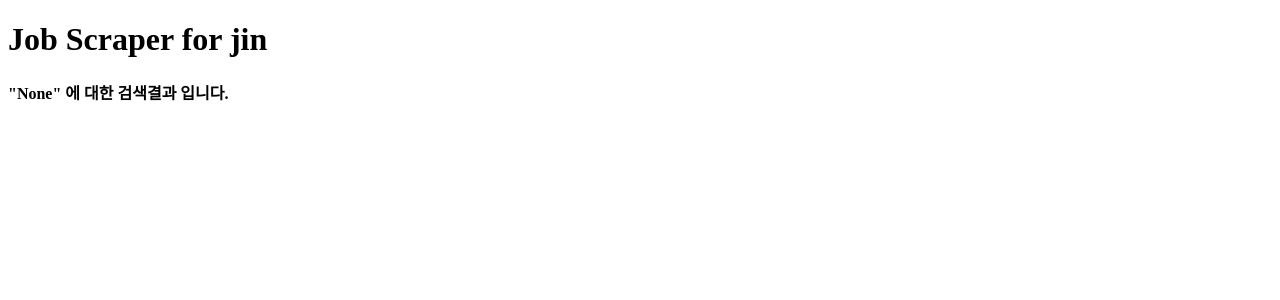
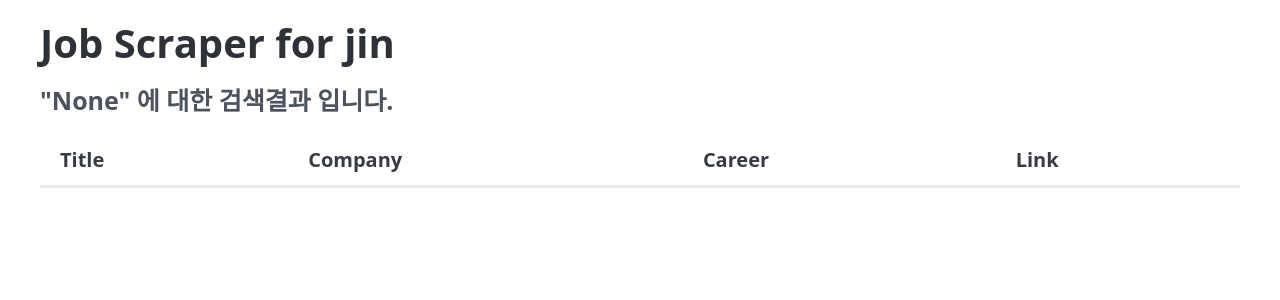
Before and after one commit to jiin972/python-flask-web, a Flask app: page /search in a window 1280 px wide. Shown: the top 300 px of the page. Run offline with Flask 3, Linux system fonts and the light colour scheme; lists and menus that the app fills with data are empty; some libraries are stand-ins or nearby versions.

Commit message:
feat: 검색 및 결과 제공 HTML 구

```diff
--- a/templates/home.html
+++ b/templates/home.html
@@ -5,15 +5,18 @@
     <meta charset="UTF-8">
     <meta name="viewport" content="width=device-width, initial-scale=1.0">
     <title>JobScraper</title>
+    <link rel="stylesheet" href="https://cdn.jsdelivr.net/npm/@picocss/pico@2/css/pico.min.css">
 </head>
 
 <body>
+    <main class="container">
         <h1>Job Scraper for {{name}}</h1>
         <h4>What job do you want?</h4>
         <form action="/search">
             <input type="text" name="keyword" placeholder="검색어를 입력하세요." required />
             <button>Search</button>
         </form>
+    </main>
 </body>
 
 </html>
--- a/templates/search.html
+++ b/templates/search.html
@@ -5,11 +5,40 @@
     <meta charset="UTF-8">
     <meta name="viewport" content="width=device-width, initial-scale=1.0">
     <title>Search Results</title>
+    <link rel="stylesheet" href="https://cdn.jsdelivr.net/npm/@picocss/pico@2/css/pico.min.css">
 </head>
 
 <body>
-    <h1>Job Scraper for {{name}}</h1>
-    <h4>"{{keyword}}" 에 대한 검색결과 입니다.</h4>
+    <main class="container">
+        <h1>Job Scraper for {{name}}</h1>
+        <h4>"{{keyword}}" 에 대한 검색결과 입니다.</h4>
+        <div class="overflow-auto">
+
+            <table role="striped">
+                <thead data-theme="light">
+                    <tr>
+                        <th>Title</th>
+                        <th>Company</th>
+                        <th>Career</th>
+                        <th>Link</th>
+                    </tr>
+                </thead>
+                <tbody>
+                    {% for job in jobs %}
+                    <tr>
+                        <td>{{job.title}}</td>
+                        <td>{{job.company}}</td>
+                        <td>{{job.career}}</td>
+                        <td>
+                            <a href="{{job.link}}" target="_blank">공고확인</a>
+                        </td>
+                    </tr>
+                    {% endfor %}
+                </tbody>
+            </table>
+        </div>
+
+    </main>
 </body>
 
 </html>
```
Lines whose indentation alone changed are shown as unchanged.
